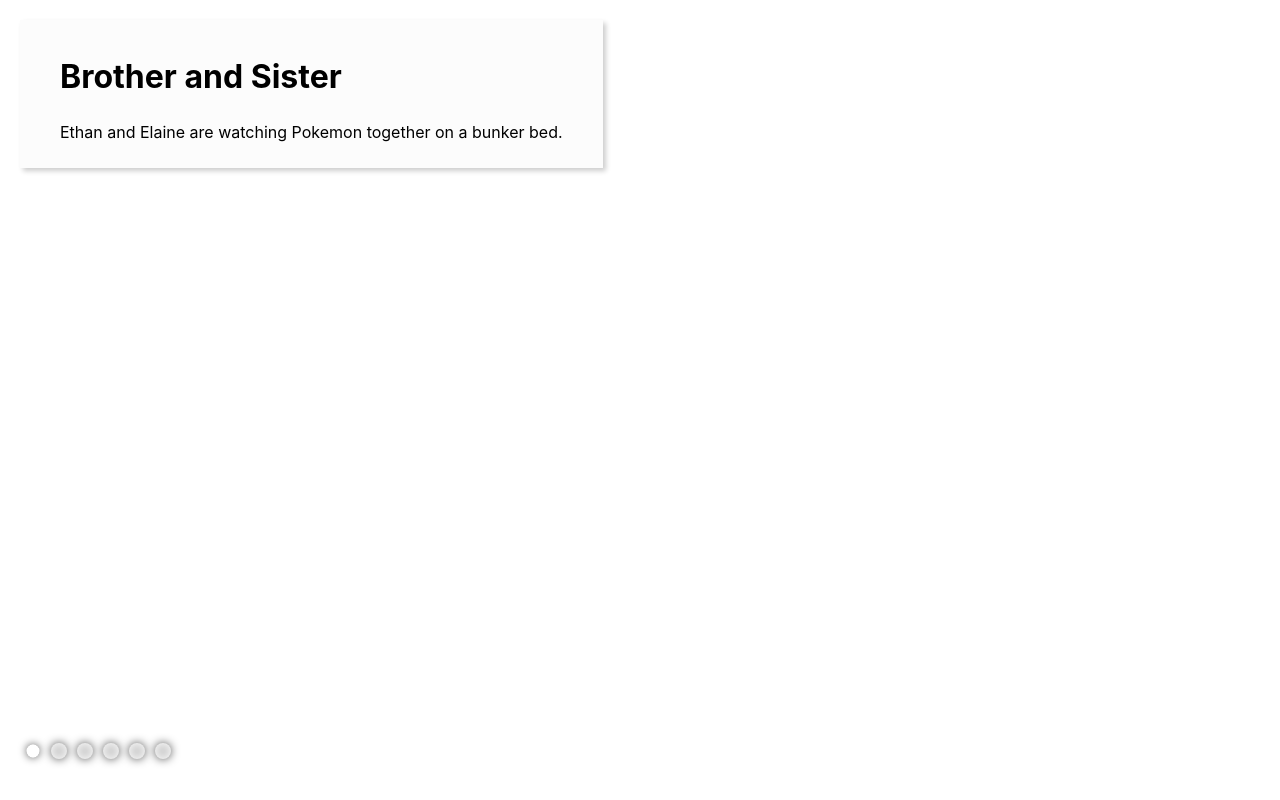
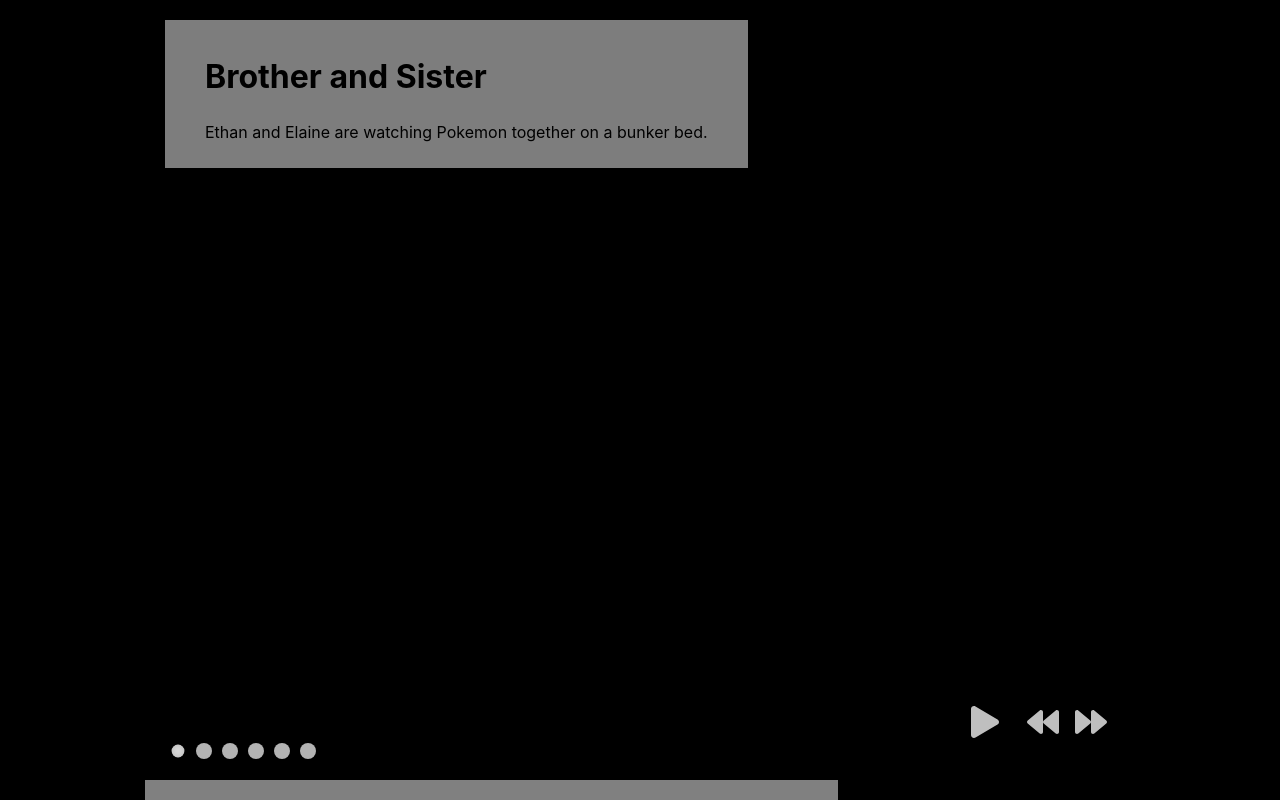
Before and after one commit to toypiano/react-carousel-2, a React (Create React App) app: page / in a window 1280 px wide. Built offline with nearby package versions, Linux system fonts and the light colour scheme.

Commit message:
Implment reposive slide width for xl screen

```diff
--- a/package.json
+++ b/package.json
@@ -33,5 +33,6 @@
       "last 1 firefox version",
       "last 1 safari version"
     ]
-  }
+  },
+  "devDependencies": {}
 }
--- a/src/App.js
+++ b/src/App.js
@@ -1,14 +1,25 @@
 import React from "react";
+import styled from "styled-components";
+import { StateProvider } from "./store/store";
 
-import { StateProvider } from "./store/store";
+import vars from "./common/vars";
 
 import Slides from "./features/slides/Slides";
 import SlideNav from "./features/slideNav/SlideNav";
 import Controls from "./features/controls/Controls";
 import ProgressBar from "./features/progressBar/ProgressBar";
 
+const StyledCarousel = styled.section`
+  @media (min-width: ${vars.xl}) {
+    position: relative;
+    max-width: 990px;
+    height: 100vh;
+    margin: auto;
+    display: flex;
+  }
+`;
 function Carousel(props) {
-  return <section className="Carousel" {...props} />;
+  return <StyledCarousel {...props} />;
 }
 
 function App() {
--- /dev/null
+++ b/src/common/vars.js
@@ -0,0 +1,6 @@
+export default {
+  sm: "576px",
+  md: "768px",
+  lg: "992px",
+  xl: "1200px"
+};
--- a/src/index.scss
+++ b/src/index.scss
@@ -4,11 +4,6 @@
   --lg: 992px;
   --xl: 1200px;
 }
-
-$sm: 576px;
-$md: 768px;
-$lg: 992px;
-$xl: 1200px;
 
 html {
   box-sizing: border-box;
@@ -22,6 +17,7 @@ html {
 
 body {
   margin: 0;
+  background: black;
   font-family: -apple-system, BlinkMacSystemFont, "Segoe UI", "Roboto",
     "Oxygen", "Ubuntu", "Cantarell", "Fira Sans", "Droid Sans",
     "Helvetica Neue", sans-serif;
```
